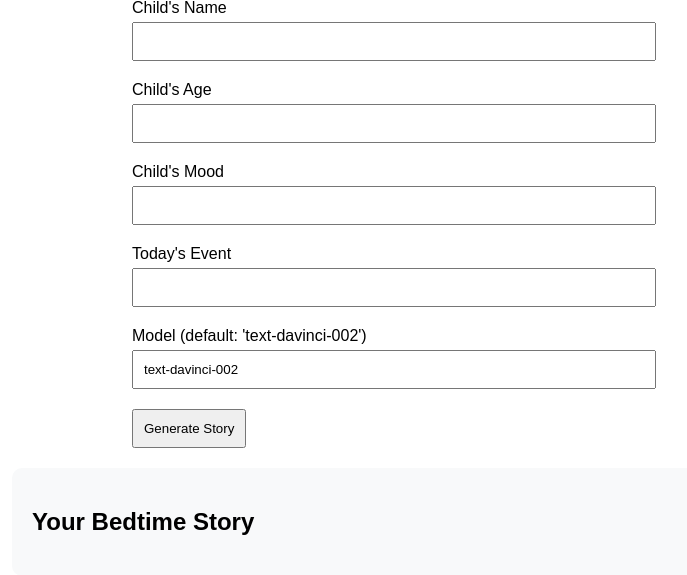
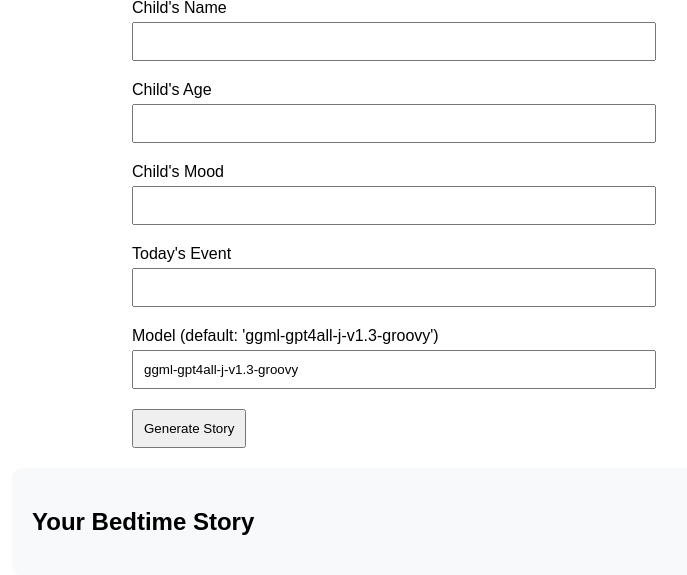
Before and after one commit to jrobinsonvm/gpt_bedtime_stories, a Flask app: page / in a window 1280 px wide. Shown: the part 149-724 px from the top of the page, without its empty margins (258-945 px from the left). Run offline with Flask 3, Linux system fonts and the light colour scheme.

Commit message:
update model

```diff
--- a/templates/index.html
+++ b/templates/index.html
@@ -24,8 +24,8 @@
             <label for="event">Today's Event</label>
             <input type="text" id="event" name="event" required>
 
-            <label for="model">Model (default: 'text-davinci-002')</label>
-            <input type="text" id="model" name="model" value="text-davinci-002">
+            <label for="model">Model (default: 'ggml-gpt4all-j-v1.3-groovy')</label>
+            <input type="text" id="model" name="model" value="ggml-gpt4all-j-v1.3-groovy">
 
             <input type="submit" value="Generate Story">
         </form>
```
